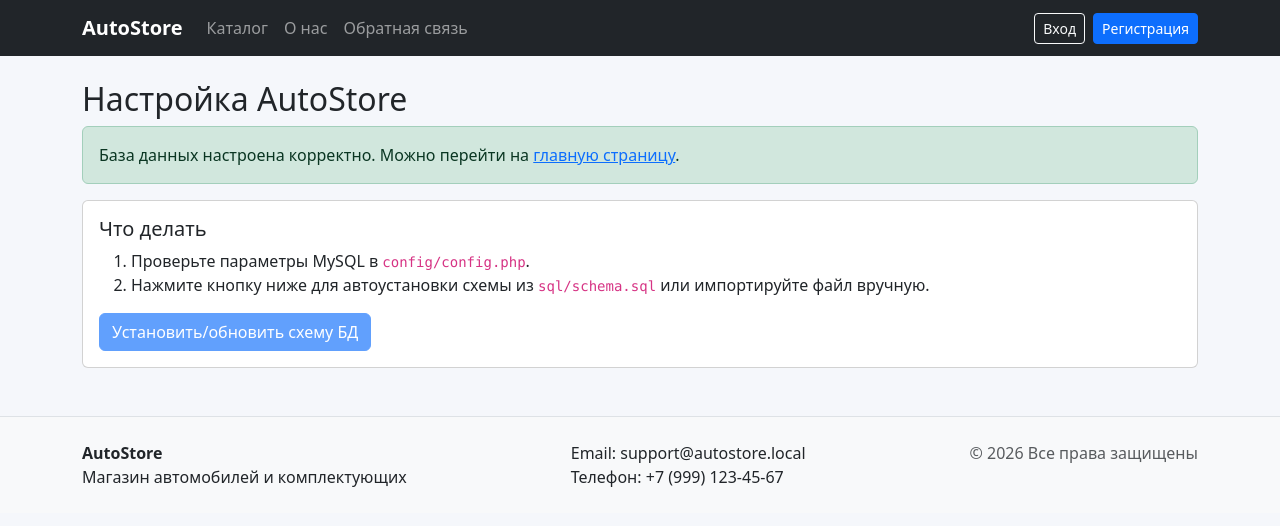
After one commit to Egor-subo/autostore, a PHP site: page /setup.php in a window 1280 px wide. The commit adds this page. Shown: the top 526 px of the page. Run offline with PHP 8.4, Linux system fonts and the light colour scheme.

Commit message:
Добавить страницу setup и защиту от падения при неинициализированной БД

```diff
--- /dev/null
+++ b/includes/app.php
@@ -0,0 +1,64 @@
+<?php
+
+require_once __DIR__ . '/db.php';
+
+function app_health_check(): array
+{
+    try {
+        $pdo = db();
+    } catch (PDOException $e) {
+        return [
+            'ok' => false,
+            'message' => 'Нет подключения к БД. Проверьте config/config.php и доступ к MySQL.',
+        ];
+    }
+
+    try {
+        $required = ['roles', 'users', 'categories', 'products', 'orders', 'reviews'];
+        $schema = $pdo->query('SELECT DATABASE()')->fetchColumn();
+        if (!$schema) {
+            return [
+                'ok' => false,
+                'message' => 'База данных не выбрана. Проверьте имя БД в config/config.php.',
+            ];
+        }
+
+        $stmt = $pdo->prepare('SELECT COUNT(*) FROM information_schema.tables WHERE table_schema = ? AND table_name = ?');
+        foreach ($required as $table) {
+            $stmt->execute([$schema, $table]);
+            if ((int)$stmt->fetchColumn() === 0) {
+                return [
+                    'ok' => false,
+                    'message' => "Не найдена таблица '{$table}'. Выполните sql/schema.sql или запустите /setup.php.",
+                ];
+            }
+        }
+
+        return ['ok' => true, 'message' => 'OK'];
+    } catch (PDOException $e) {
+        return [
+            'ok' => false,
+            'message' => 'Ошибка проверки структуры БД: ' . $e->getMessage(),
+        ];
+    }
+}
+
+function app_install_schema(): array
+{
+    $schemaFile = __DIR__ . '/../sql/schema.sql';
+    if (!file_exists($schemaFile)) {
+        return ['ok' => false, 'message' => 'Файл sql/schema.sql не найден.'];
+    }
+
+    try {
+        $sql = file_get_contents($schemaFile);
+        if ($sql === false) {
+            return ['ok' => false, 'message' => 'Не удалось прочитать sql/schema.sql.'];
+        }
+
+        db()->exec($sql);
+        return ['ok' => true, 'message' => 'Схема БД успешно применена.'];
+    } catch (PDOException $e) {
+        return ['ok' => false, 'message' => 'Ошибка применения схемы: ' . $e->getMessage()];
+    }
+}
--- a/includes/auth.php
+++ b/includes/auth.php
@@ -13,9 +13,13 @@ function current_user(): ?array
         return $user;
     }
 
-    $stmt = db()->prepare('SELECT u.*, r.name as role_name FROM users u JOIN roles r ON r.id = u.role_id WHERE u.id = ?');
-    $stmt->execute([$_SESSION['user_id']]);
-    $user = $stmt->fetch() ?: null;
+    try {
+        $stmt = db()->prepare('SELECT u.*, r.name as role_name FROM users u JOIN roles r ON r.id = u.role_id WHERE u.id = ?');
+        $stmt->execute([$_SESSION['user_id']]);
+        $user = $stmt->fetch() ?: null;
+    } catch (PDOException $e) {
+        return null;
+    }
 
     return $user;
 }
--- a/public/bootstrap.php
+++ b/public/bootstrap.php
@@ -4,3 +4,13 @@ session_start();
 require_once __DIR__ . '/../includes/helpers.php';
 require_once __DIR__ . '/../includes/auth.php';
 require_once __DIR__ . '/../includes/captcha.php';
+require_once __DIR__ . '/../includes/app.php';
+
+$appHealth = app_health_check();
+if (!$appHealth['ok']) {
+    $currentScript = basename($_SERVER['SCRIPT_NAME'] ?? '');
+    if ($currentScript !== 'setup.php') {
+        header('Location: /setup.php');
+        exit;
+    }
+}
--- /dev/null
+++ b/public/setup.php
@@ -0,0 +1,39 @@
+<?php
+require __DIR__ . '/bootstrap.php';
+
+$status = app_health_check();
+$message = null;
+
+if ($_SERVER['REQUEST_METHOD'] === 'POST' && isset($_POST['install_schema'])) {
+    $result = app_install_schema();
+    $message = $result;
+    $status = app_health_check();
+}
+
+include __DIR__ . '/../includes/header.php';
+?>
+<h2>Настройка AutoStore</h2>
+
+<?php if ($status['ok']): ?>
+    <div class="alert alert-success">База данных настроена корректно. Можно перейти на <a href="/index.php">главную страницу</a>.</div>
+<?php else: ?>
+    <div class="alert alert-warning mb-3"><?= e($status['message']) ?></div>
+<?php endif; ?>
+
+<?php if ($message): ?>
+    <div class="alert alert-<?= $message['ok'] ? 'success' : 'danger' ?>"><?= e($message['message']) ?></div>
+<?php endif; ?>
+
+<div class="card">
+    <div class="card-body">
+        <h5>Что делать</h5>
+        <ol class="mb-3">
+            <li>Проверьте параметры MySQL в <code>config/config.php</code>.</li>
+            <li>Нажмите кнопку ниже для автоустановки схемы из <code>sql/schema.sql</code> или импортируйте файл вручную.</li>
+        </ol>
+        <form method="post">
+            <button class="btn btn-primary" name="install_schema" <?= $status['ok'] ? 'disabled' : '' ?>>Установить/обновить схему БД</button>
+        </form>
+    </div>
+</div>
+<?php include __DIR__ . '/../includes/footer.php'; ?>
```
Also changed, not shown: README.md.
